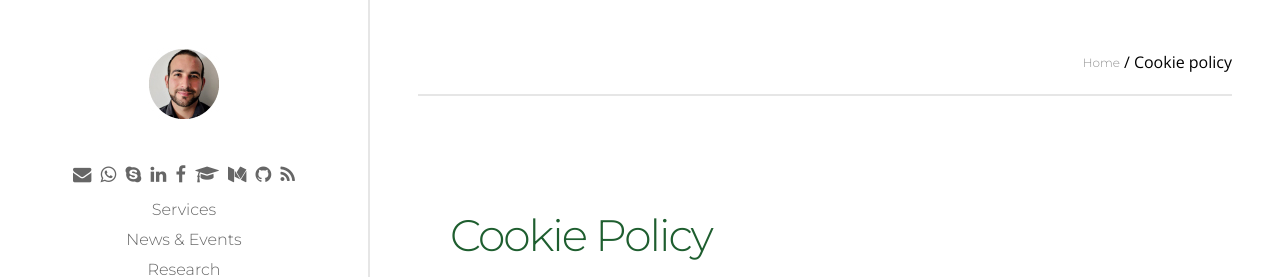
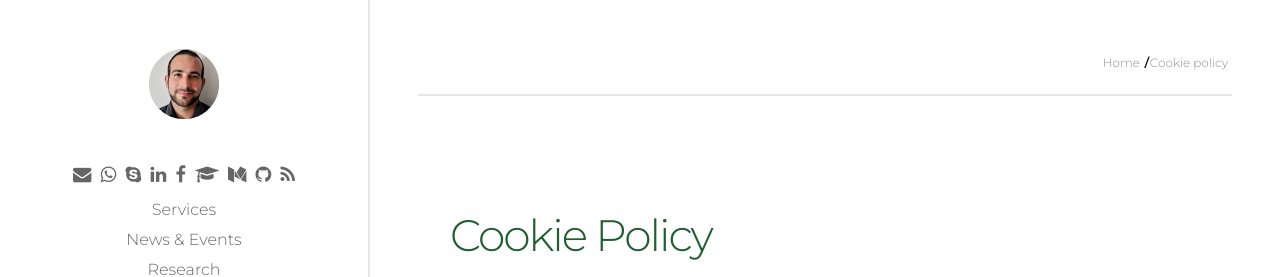
Before and after one commit to p-marco/p-marco.github.io, a Jekyll site: the page built from cookie-policy.md, in a window 1280 px wide. Shown: the top 277 px of the page. Built offline with Jekyll 4.4.1, drawn with Linux system fonts in a browser that asks for light colours; our own code applies the rules of GitHub Pages for plain Markdown files.

Commit message:
default layout test

```diff
--- a/_includes/nav-breadcrumbs.html
+++ b/_includes/nav-breadcrumbs.html
@@ -6,7 +6,7 @@
 <a href="/" class="t-heading">Home</a></li>
 {% for crumb in crumbs offset: 1 %}
   {% if forloop.last %}
-    / {{ crumb | replace:'-',' ' | remove:'.html' | capitalize }}
+    / <li class="nav-item--page link"><span class="t-heading"> {{ crumb | replace:'-',' ' | remove:'.html' | capitalize }}</span></li>
   {% else %}
     /<li class="nav-item--page link"> <a class="t-heading" href="{% assign crumb_limit = forloop.index | plus: 1 %}{% for crumb in crumbs limit: crumb_limit %}{{ crumb | append: '/' }}{% endfor %}">{{ crumb | replace:'-',' ' | remove:'.html' | capitalize }}</a></li>
   {% endif %}
```
